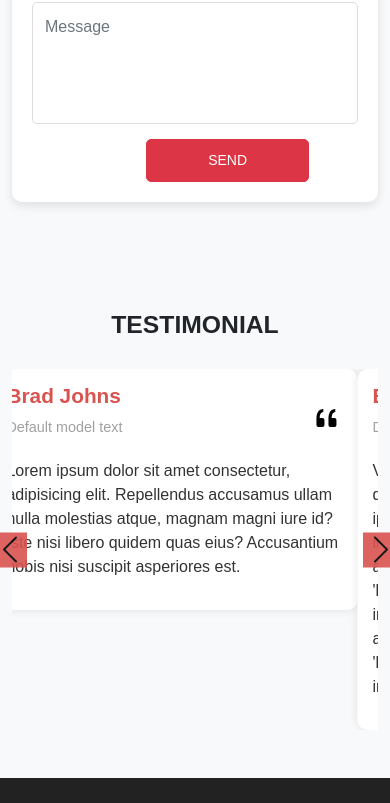
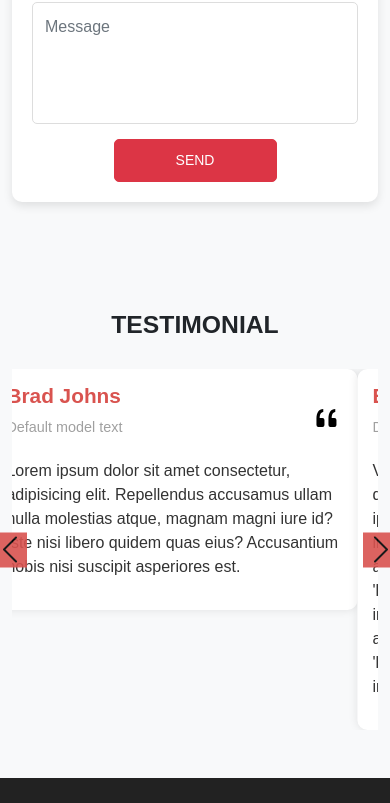
Before and after one commit to Dhanushvel123/Giftshop-Website, a plain HTML site: page index.html in a window 390 px wide. Shown: the part 5971-6774 px from the top of the page. Drawn offline with nearby package versions, Linux system fonts and the light colour scheme.

Commit message:
Update style.css

```diff
--- a/css/style.css
+++ b/css/style.css
@@ -666,7 +666,7 @@ body {
         padding: 20px;
     }
      .contact-form .btn {
-     margin-left: 20%;
+     margin-right: 15%;
     }
 }
 
@@ -681,7 +681,7 @@ body {
 
     .contact-form .btn {
         padding: 10px;
-     margin-left: 20%;
+     margin-right: 20%;
     }
 }
 
```
